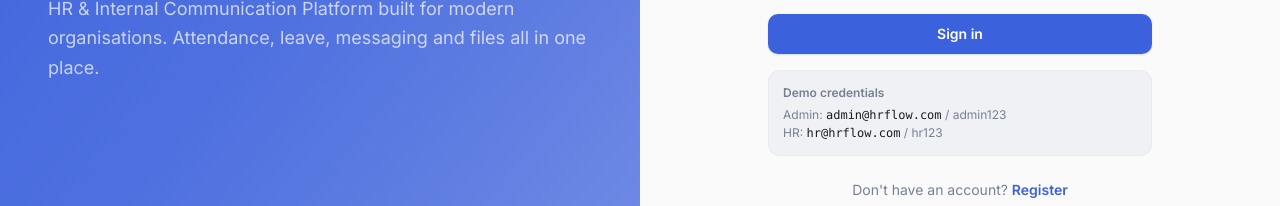
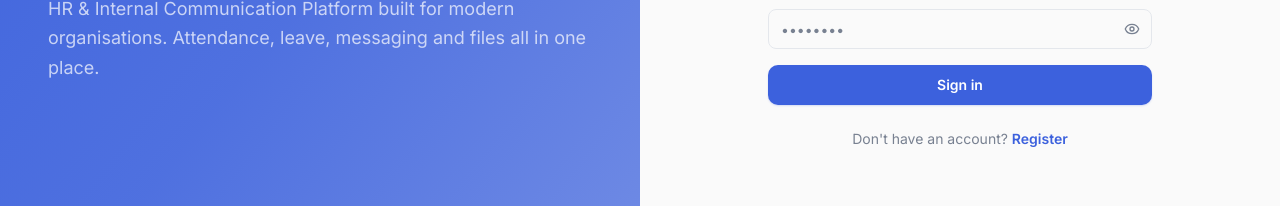
Before and after one commit to Astronomox/hrflow, a Next.js app: page /login in a window 1280 px wide. Shown: the part 423-629 px from the top of the page. Built offline with nearby package versions, Linux system fonts and the light colour scheme; no server answers.

Commit message:
chore: remove demo credentials from login page

```diff
--- a/src/app/(auth)/login/page.tsx
+++ b/src/app/(auth)/login/page.tsx
@@ -74,14 +74,6 @@ export default function LoginPage() {
         </Button>
       </form>
 
-      <div className="mt-4 p-3.5 bg-muted rounded-xl border border-border/60">
-        <p className="text-xs font-semibold text-muted-foreground mb-1.5">Demo credentials</p>
-        <div className="space-y-0.5 text-xs text-muted-foreground">
-          <p>Admin: <span className="font-mono text-foreground">admin@hrflow.com</span> / admin123</p>
-          <p>HR: <span className="font-mono text-foreground">hr@hrflow.com</span> / hr123</p>
-        </div>
-      </div>
-
       <p className="text-sm text-muted-foreground text-center mt-6">
         Don&apos;t have an account?{" "}
         <Link href="/register" className="text-primary font-semibold hover:underline">Register</Link>
```
